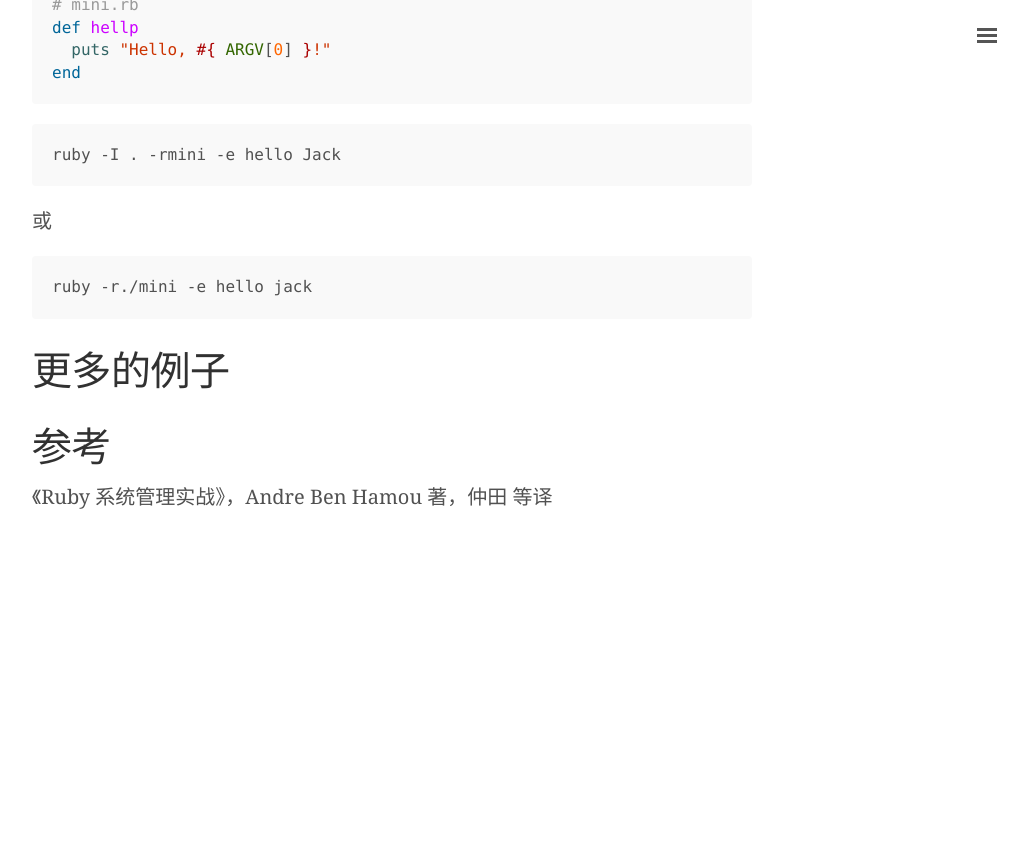
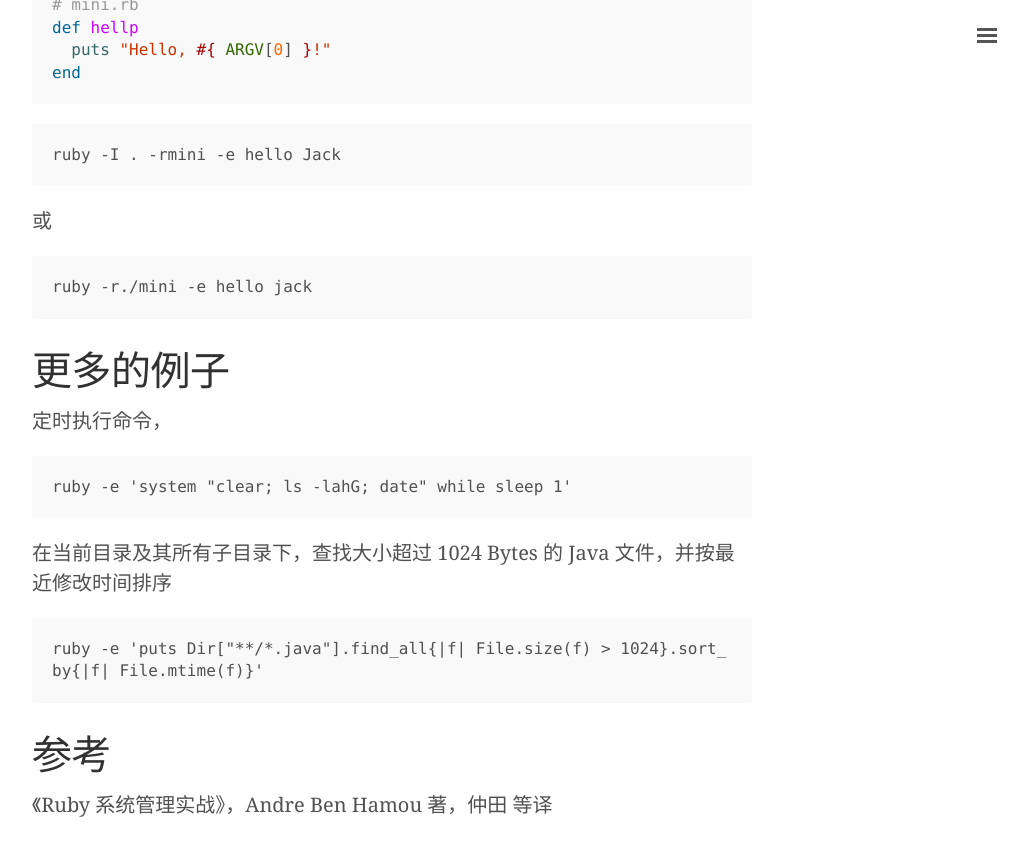
Before and after one commit to 0000-bigtree/0000-bigtree.github.io, a Jekyll site: the page built from _posts/2016-04-16-ruby-line-script.md, in a window 1280 px wide and 900 px high, scrolled down 5425 px. Shown: the top 856 px of the window, without its empty margins (248-1276 px from the left). Built offline with Jekyll 4.4.1, drawn with Linux system fonts in a browser that asks for light colours; before the commit the page ends 6017 px from its top, so only the background shows below that; some of the changed text lies outside the part shown.

Commit message:
ruby单行脚本，完成

```diff
--- a/_posts/2016-04-16-ruby-line-script.md
+++ b/_posts/2016-04-16-ruby-line-script.md
@@ -124,7 +124,7 @@ puts DateTime.new
 
 un 是一个包装了 webrick 功能的的模块，httpd 是其中的 1 个方法。
 
-也可以直接使用 webrick，
+也可以直接使用 webrick(这段代码对于单行脚本来说，太长了),
 
     ruby -r webrick -e "s = WEBrick::HTTPServer.new(:Port => 9090, :DocumentRoot => Dir.pwd); trap('INT') { s.shutdown }; s.start"
 
@@ -154,6 +154,13 @@ end
 
 # 更多的例子
 
+定时执行命令，
+
+    ruby -e 'system "clear; ls -lahG; date" while sleep 1'
+
+在当前目录及其所有子目录下，查找大小超过 1024 Bytes 的 Java 文件，并按最近修改时间排序
+
+    ruby -e 'puts Dir["**/*.java"].find_all{|f| File.size(f) > 1024}.sort_by{|f| File.mtime(f)}'
 
 # 参考
 
```
